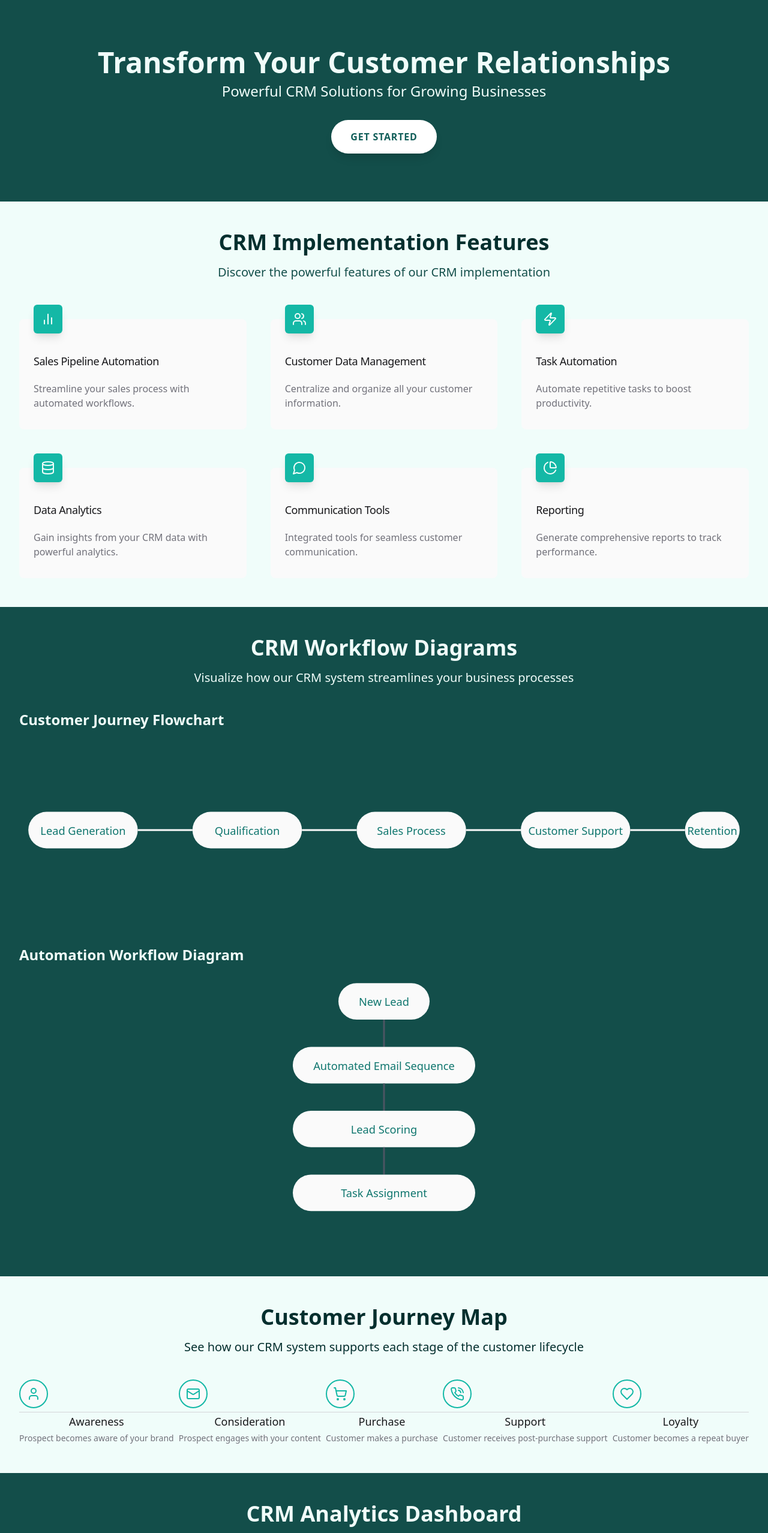
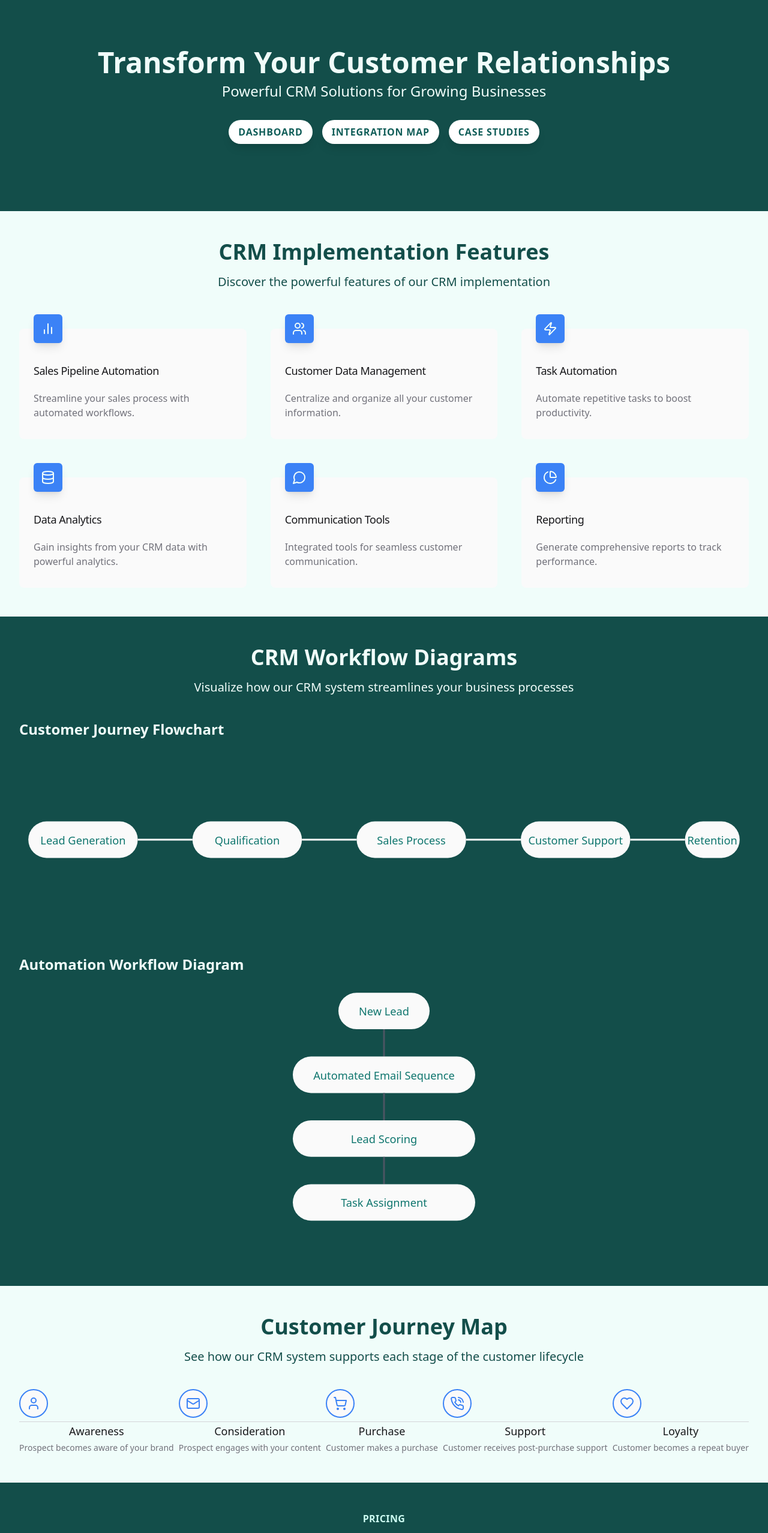
Before and after one commit to mehassanhmood/CRM-Template, a React (Vite) app in the folder crm-service-showcase/: page / in a window 1280 px wide. Shown: the top 2556 px of the page at 60% size. Built offline with nearby package versions, Linux system fonts and the light colour scheme.

Commit message:
buttons added, colors changed

```diff
--- a/crm-service-showcase/src/App.jsx
+++ b/crm-service-showcase/src/App.jsx
@@ -21,9 +21,9 @@ function App() {
                 <CRMFeatures />
                 <CRMWorkflow />
                 <CustomerJourneyMap />
-                <CRMDashboard />
-                <CRMIntegrationMap />
-                <CaseStudies />
+                {/* <CRMDashboard /> */}
+                {/* <CRMIntegrationMap /> */}
+                {/* <CaseStudies /> */}
                 <Pricing />
               </>
             } />
--- a/crm-service-showcase/src/components/CRMDashboard.jsx
+++ b/crm-service-showcase/src/components/CRMDashboard.jsx
@@ -28,13 +28,13 @@ export default function CRMDashboard() {
   const [timeFrame, setTimeFrame] = useState('6M');
 
   return (
-    <div className="py-12 bg-teal-900">
+    <div className="py-12 bg-teal-50">
       <div className="max-w-7xl mx-auto px-4 sm:px-6 lg:px-8">
         <div className="text-center">
-          <h2 className="text-3xl font-extrabold text-teal-50 sm:text-4xl">
+          <h2 className="text-3xl font-extrabold text-teal-900 sm:text-4xl">
             CRM Analytics Dashboard
           </h2>
-          <p className="mt-4 text-xl text-teal-50">
+          <p className="mt-4 text-xl text-teal-900">
             Interactive demo of CRM analytics and reporting capabilities
           </p>
         </div>
@@ -42,13 +42,13 @@ export default function CRMDashboard() {
         <div className="mt-10">
           <div className="bg-zinc-50 shadow rounded-lg p-6">
             <div className="flex justify-between items-center mb-6">
-              <h3 className="text-lg font-medium text-teal-950">Sales Performance</h3>
+              <h3 className="text-lg font-medium text-teal-900">Sales Performance</h3>
               <select
                 value={timeFrame}
                 onChange={(e) => setTimeFrame(e.target.value)}
-                className="mt-1 block w-full pl-3 pr-10 py-2 text-base border-zinc-300 focus:outline-none focus:ring-teal-500 focus:border-teal-500 sm:text-sm rounded-md"
+                className="mt-1 block w-full pl-3 pr-10 py-2 text-teal-900 text-base border-zinc-50 focus:outline-none focus:ring-teal-900 focus:border-teal-900 sm:text-sm rounded-md"
               >
-                <option value="6M">Last 6 Months</option>
+                <option value="6M" >Last 6 Months</option>
                 <option value="1Y">Last Year</option>
                 <option value="ALL">All Time</option>
               </select>
@@ -67,7 +67,7 @@ export default function CRMDashboard() {
 
           <div className="mt-8 grid grid-cols-1 gap-6 sm:grid-cols-2">
             <div className="bg-zinc-50 shadow rounded-lg p-6">
-              <h3 className="text-lg font-medium text-teal-950 mb-4">Customer Segmentation</h3>
+              <h3 className="text-lg font-medium text-teal-900 mb-4">Customer Segmentation</h3>
               <ResponsiveContainer width="100%" height={300}>
                 <PieChart>
                   <Pie dataKey="value" data={customerSegmentationData} fill="#0f766e" label />
@@ -77,7 +77,7 @@ export default function CRMDashboard() {
             </div>
 
             <div className="bg-zinc-50 shadow rounded-lg p-6">
-              <h3 className="text-lg font-medium text-teal-950 mb-4">Customer Retention Rates</h3>
+              <h3 className="text-lg font-medium text-teal-900 mb-4">Customer Retention Rates</h3>
               <ResponsiveContainer width="100%" height={300}>
                 <BarChart data={retentionData}>
                   <CartesianGrid strokeDasharray="3 3" />
--- a/crm-service-showcase/src/components/CRMFeatures.jsx
+++ b/crm-service-showcase/src/components/CRMFeatures.jsx
@@ -15,7 +15,7 @@ export default function CRMFeatures() {
     <div className="py-12 bg-teal-50">
       <div className="max-w-7xl mx-auto px-4 sm:px-6 lg:px-8">
         <div className="text-center">
-          <h2 className="text-3xl font-extrabold text-teal-950 sm:text-4xl">
+          <h2 className="text-3xl font-extrabold text-teal-900 sm:text-4xl">
             CRM Implementation Features
           </h2>
           <p className="mt-4 text-xl text-teal-900">
@@ -30,7 +30,7 @@ export default function CRMFeatures() {
                 <div className="flow-root bg-zinc-50 rounded-lg px-6 pb-8">
                   <div className="-mt-6">
                     <div>
-                      <span className="inline-flex items-center justify-center p-3 bg-teal-500 rounded-md shadow-lg">
+                      <span className="inline-flex items-center justify-center p-3 bg-blue-500 rounded-md shadow-lg">
                         <feature.icon className="h-6 w-6 text-teal-50" aria-hidden="true" />
                       </span>
                     </div>
--- a/crm-service-showcase/src/components/CRMIntegrationMap.jsx
+++ b/crm-service-showcase/src/components/CRMIntegrationMap.jsx
@@ -39,7 +39,7 @@ export default function CRMIntegrationMap() {
     <div className="py-12 bg-teal-50">
       <div className="max-w-7xl mx-auto px-4 sm:px-6 lg:px-8">
         <div className="text-center">
-          <h2 className="text-3xl font-extrabold text-teal-950 sm:text-4xl">
+          <h2 className="text-3xl font-extrabold text-teal-900 sm:text-4xl">
             CRM Integration Map
           </h2>
           <p className="mt-4 text-xl text-teal-900">
--- a/crm-service-showcase/src/components/CaseStudies.jsx
+++ b/crm-service-showcase/src/components/CaseStudies.jsx
@@ -36,13 +36,13 @@ export default function CaseStudies() {
   const [activeCase, setActiveCase] = useState(0);
 
   return (
-    <div className="py-12 bg-teal-900">
+    <div className="py-12 bg-teal-50">
       <div className="max-w-7xl mx-auto px-4 sm:px-6 lg:px-8">
         <div className="text-center">
-          <h2 className="text-3xl font-extrabold text-teal-50 sm:text-4xl">
+          <h2 className="text-3xl font-extrabold text-teal-900 sm:text-4xl">
             Case Studies
           </h2>
-          <p className="mt-4 text-xl text-teal-50">
+          <p className="mt-4 text-xl text-teal-900">
             Real-world examples of our CRM implementations
           </p>
         </div>
@@ -66,7 +66,7 @@ export default function CaseStudies() {
             </div>
 
             <div className="transition-all duration-300 ease-in-out">
-              <h3 className="text-2xl font-bold text-teal-950 mb-2">
+              <h3 className="text-2xl font-bold text-teal-900 mb-2">
                 {caseStudies[activeCase].title}
               </h3>
               <p className="text-teal-900 mb-6">{caseStudies[activeCase].description}</p>
--- a/crm-service-showcase/src/components/CustomerJourneyMap.jsx
+++ b/crm-service-showcase/src/components/CustomerJourneyMap.jsx
@@ -14,10 +14,10 @@ export default function CustomerJourneyMap() {
     <div className="py-12 bg-teal-50">
       <div className="max-w-7xl mx-auto px-4 sm:px-6 lg:px-8">
         <div className="text-center">
-          <h2 className="text-3xl font-extrabold text-teal-950 sm:text-4xl">
+          <h2 className="text-3xl font-extrabold text-teal-900 sm:text-4xl">
             Customer Journey Map
           </h2>
-          <p className="mt-4 text-xl text-teal-950">
+          <p className="mt-4 text-xl text-teal-900">
             See how our CRM system supports each stage of the customer lifecycle
           </p>
         </div>
@@ -30,8 +30,8 @@ export default function CustomerJourneyMap() {
             <div className="relative flex justify-between">
               {stages.map((stage, index) => (
                 <div key={stage.title} className="text-center">
-                  <span className="relative z-10 w-12 h-12 flex items-center justify-center bg-zinc-50 border-2 border-teal-500 rounded-full">
-                    <stage.icon className="w-6 h-6 text-teal-500" />
+                  <span className="relative z-10 w-12 h-12 flex items-center justify-center bg-zinc-50 border-2 border-blue-500 rounded-full">
+                    <stage.icon className="w-6 h-6 text-blue-500" />
                   </span>
                   <div className="mt-2">
                     <h3 className="text-lg font-medium text-zinc-900">{stage.title}</h3>
--- a/crm-service-showcase/src/components/Hero.jsx
+++ b/crm-service-showcase/src/components/Hero.jsx
@@ -1,17 +1,68 @@
-import React from 'react'
+import React, { useState } from 'react';
+import CRMDashboard from './CRMDashboard';
+import CRMIntegrationMap from './CRMIntegrationMap';
+import CaseStudies from './CaseStudies';
 
 function Hero() {
+  const [activeComponent, setActiveComponent] = useState(null);
+
+  const toggleComponent = (component) => {
+    if (activeComponent === component) {
+      setActiveComponent(null);
+    } else {
+      setActiveComponent(component);
+    }
+  };
+
+  const renderComponent = () => {
+    switch (activeComponent) {
+      case 'dashboard':
+        return <CRMDashboard />;
+      case 'integrationMap':
+        return <CRMIntegrationMap />;
+      case 'caseStudies':
+        return <CaseStudies />;
+      default:
+        return null;
+    }
+  };
+
+  const getButtonClass = (component) => {
+    const baseClass = "font-bold rounded-full py-2 px-4 shadow-lg uppercase tracking-wider transition-colors duration-200";
+    return activeComponent === component
+      ? `${baseClass} bg-teal-100 text-teal-800`
+      : `${baseClass} bg-white text-teal-800 hover:bg-teal-100`;
+  };
+
   return (
-    <div className="bg-teal-900 text-teal-50 py-20">
-      <div className="container mx-auto px-6 text-center">
+    <div className="bg-teal-900 text-teal-50">
+      <div className="container mx-auto px-6 text-center py-20">
         <h1 className="text-5xl font-bold mb-2">Transform Your Customer Relationships</h1>
         <h2 className="text-2xl mb-8">Powerful CRM Solutions for Growing Businesses</h2>
-        <button className="bg-white text-teal-800 font-bold rounded-full py-4 px-8 shadow-lg uppercase tracking-wider hover:bg-teal-100">
-          Get Started
-        </button>
+        <div className="flex justify-center space-x-4 mb-8">
+          <button
+            onClick={() => toggleComponent('dashboard')}
+            className={getButtonClass('dashboard')}
+          >
+            Dashboard
+          </button>
+          <button
+            onClick={() => toggleComponent('integrationMap')}
+            className={getButtonClass('integrationMap')}
+          >
+            Integration Map
+          </button>
+          <button
+            onClick={() => toggleComponent('caseStudies')}
+            className={getButtonClass('caseStudies')}
+          >
+            Case Studies
+          </button>
+        </div>
       </div>
+      {renderComponent()}
     </div>
-  )
+  );
 }
 
-export default Hero
+export default Hero;
```
Also changed, not shown: crm-service-showcase/src/components/Pricing.jsx (+39 -13 lines).
